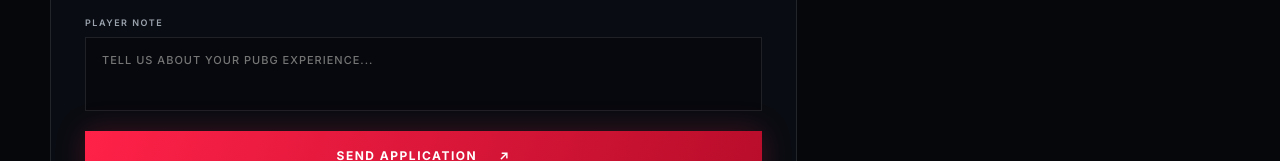
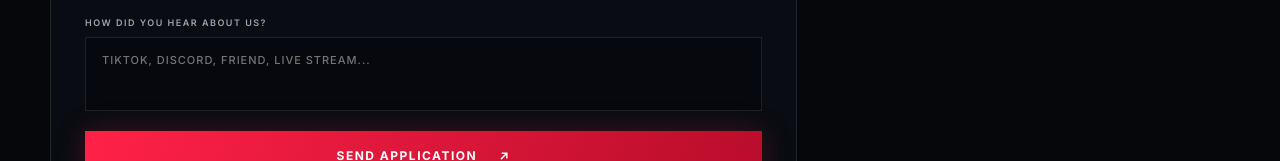
Before and after one commit to ranimegaming/rnm-esports, a plain HTML site: page index.html in a window 1280 px wide. Shown: the part 5346-5507 px from the top of the page. Drawn offline with nearby package versions, Linux system fonts and the light colour scheme; a web font is replaced by a local one.

Commit message:
Ask applicants how they found RNM

```diff
--- a/index.html
+++ b/index.html
@@ -224,7 +224,7 @@
               <em class="file-name">Choose photo</em>
             </label>
           </div>
-          <label>Player note <textarea name="experience" rows="3" placeholder="TELL US ABOUT YOUR PUBG EXPERIENCE..."></textarea></label>
+          <label>How did you hear about us? <textarea name="experience" rows="3" placeholder="TIKTOK, DISCORD, FRIEND, LIVE STREAM..."></textarea></label>
           <button class="btn btn-primary submit-btn" type="submit">Send application <span>↗</span></button>
           <p class="form-status" role="status"></p>
         </form>
--- a/script.js
+++ b/script.js
@@ -68,7 +68,7 @@ const arabicTranslations = {
   'UPLOAD PUBG ID PHOTO': 'ارفع صورة معرّف PUBG',
   'Choose video': 'اختر فيديو',
   'Choose photo': 'اختر صورة',
-  'Player note': 'ملاحظة اللاعب',
+  'How did you hear about us?': 'كيف عرفت عنا؟',
   'Send application': 'إرسال الطلب',
   'TIKTOK': 'تيك توك',
   'YOUTUBE': 'يوتيوب',
@@ -83,7 +83,7 @@ const arabicPlaceholders = {
   'YOUR NAME': 'اكتب اسمك',
   'YOUR PLAYER ID': 'اكتب معرّف اللاعب',
   'HOW CAN WE CONTACT YOU?': 'كيف يمكننا التواصل معك؟',
-  'TELL US ABOUT YOUR PUBG EXPERIENCE...': 'أخبرنا عن خبرتك في PUBG...'
+  'TIKTOK, DISCORD, FRIEND, LIVE STREAM...': 'تيك توك، ديسكورد، صديق، بث مباشر...'
 };
 const originalText = new Map();
 const translatableNodes = [];
```
Also changed, not shown: upload.html (+1 -1 lines), 1 other file.
